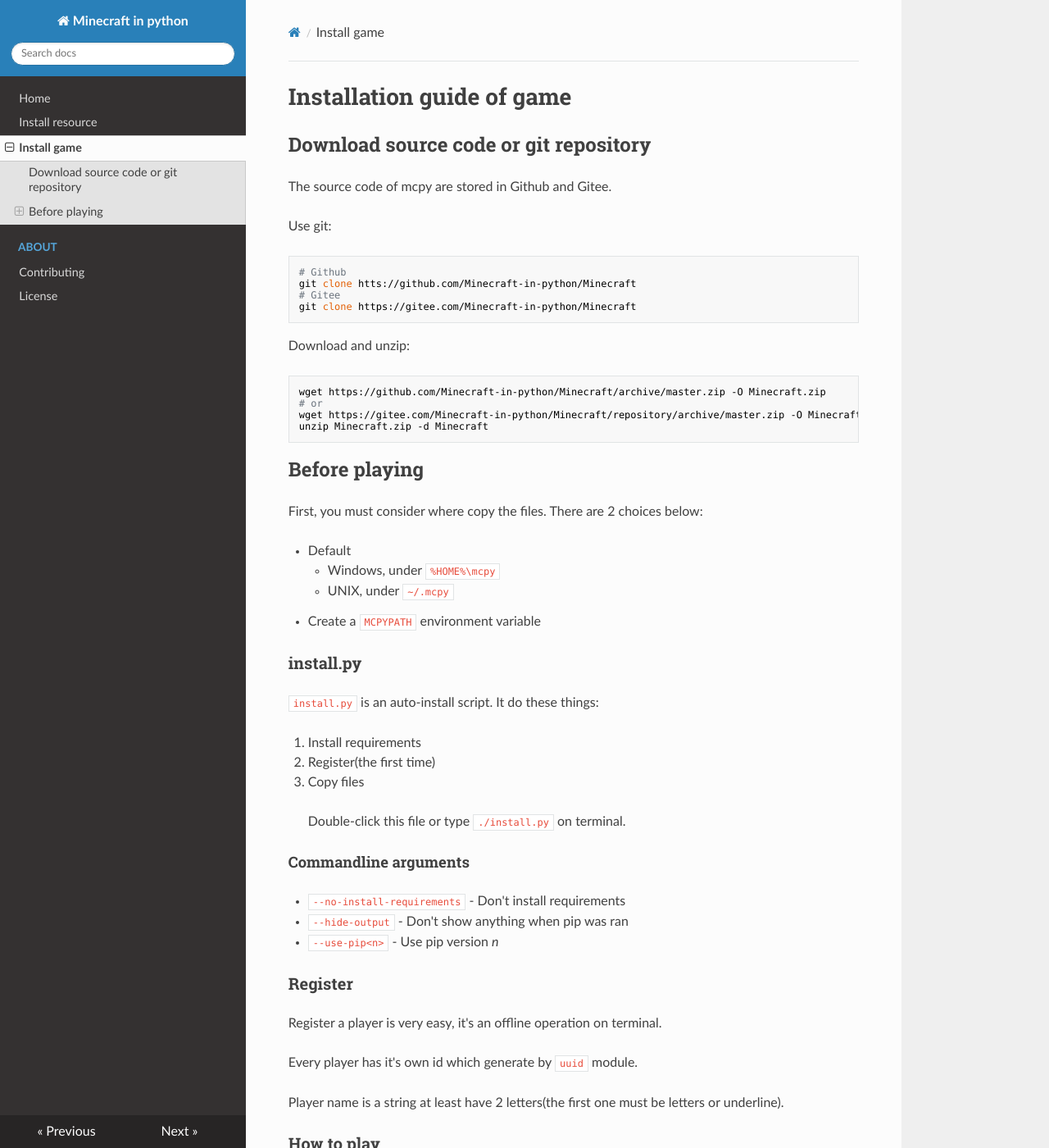
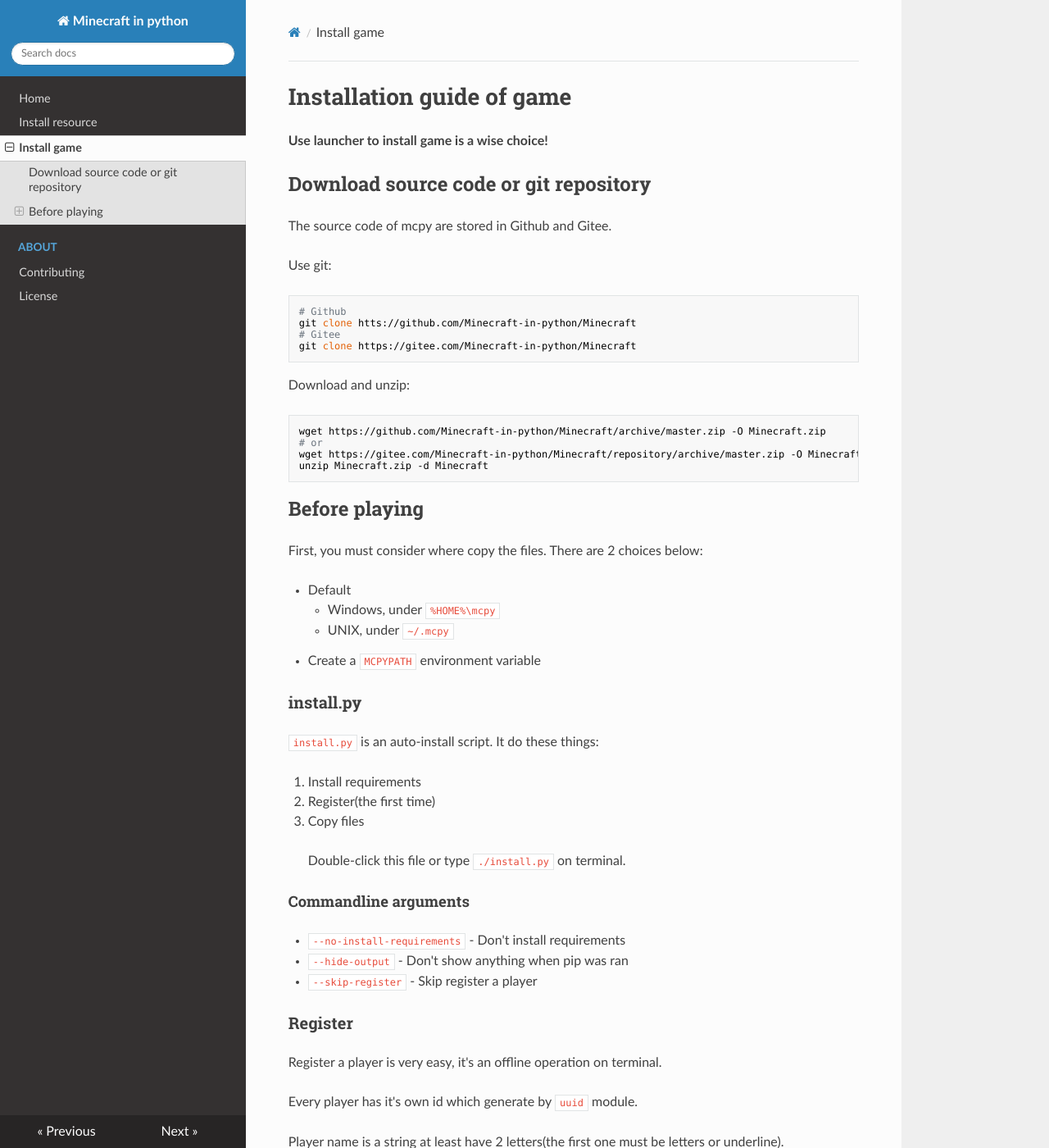
Before and after one commit to minecraft-py/docs-zh, an MkDocs documentation site: the page built from docs/install-game.md, in a window 1280 px wide and 1400 px high. Shown: the whole window at 82% size. Built offline with MkDocs 1.6.1, drawn with Linux system fonts in a browser that asks for light colours; nearby versions of some CDN libraries.

Commit message:
2020-12-25

```diff
--- a/docs/install-game.md
+++ b/docs/install-game.md
@@ -1,5 +1,5 @@
 # Installation guide of game
-
+**Use launcher to install game is a wise choice!**
 ## Download source code or git repository
 The source code of mcpy are stored in Github and Gitee.
 
@@ -40,7 +40,7 @@
 
 - `--no-install-requirements` - Don't install requirements
 - `--hide-output` - Don't show anything when pip was ran
-- `--use-pip<n>` - Use pip version *n*
+- `--skip-register` - Skip register a player
 
 ### Register
 Register a player is very easy, it's an offline operation on terminal.
```
Also changed, not shown: docs/about/contributing.md (+2 -2 lines), docs/install-res.md (+2 -0 lines), docs/launcher.md (added, +14 -0 lines).
